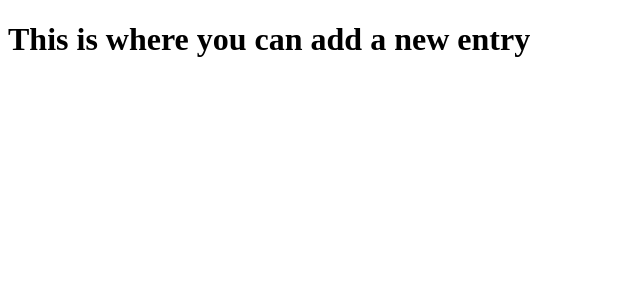
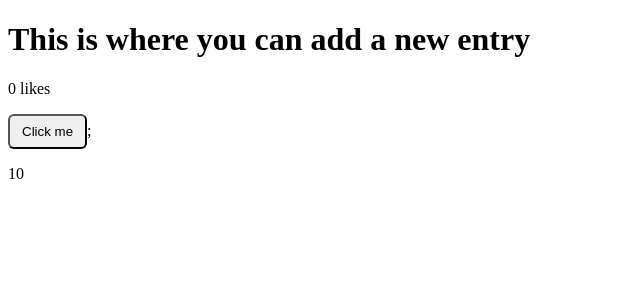
Before and after one commit to RadekKosiada/journal-app, a Next.js app: page /new-entry in a window 1280 px wide. Shown: the top 300 px of the page, without its empty margins (0-640 px from the left). Built offline with nearby package versions, Linux system fonts and the light colour scheme.

Commit message:
add client + server side components

```diff
--- /dev/null
+++ b/src/app/new-entry/ClientNewEntry.tsx
@@ -0,0 +1,15 @@
+"use client";
+import Button from "@/ui/button";
+import { useState } from 'react';
+
+export default function ClientNewEntry() {
+    const [count, setCount] = useState(0)
+    return (
+        <>
+            <h1>This is where you can add a new entry</h1>
+            <p>{count} likes</p>
+            <Button onClick={() => setCount(count + 1)}>Click me</Button>
+
+        </>
+    );
+}
--- a/src/app/new-entry/page.tsx
+++ b/src/app/new-entry/page.tsx
@@ -1,3 +1,13 @@
+import LikeButton from "@/ui/button/like-button";
+import ClientNewEntry from "./ClientNewEntry";
+
 export default function NewEntry() {
-    return <h1>This is where you can add a new entry</h1>
+    return (
+        <>
+            <ClientNewEntry />;
+            <LikeButton likes={10} />
+        </>
+    )
+
+
 }
--- /dev/null
+++ b/src/ui/button/Button.module.css
@@ -0,0 +1,4 @@
+.btn {
+    padding: 8px 12px;
+    border-radius: 6px;
+}
--- /dev/null
+++ b/src/ui/button/index.tsx
@@ -0,0 +1,11 @@
+"use client";
+
+import styles from "./Button.module.css";
+
+export default function Button({ children, onClick }: { children: React.ReactNode; onClick?: () => void }) {
+    return (
+        <button className={styles.btn} onClick={onClick}>
+            {children}
+        </button>
+    );
+}
--- /dev/null
+++ b/src/ui/button/like-button.tsx
@@ -0,0 +1,5 @@
+'use client'
+
+export default function LikeButton({ likes }: { likes: number }) {
+    return <p>{likes}</p>
+}
```
